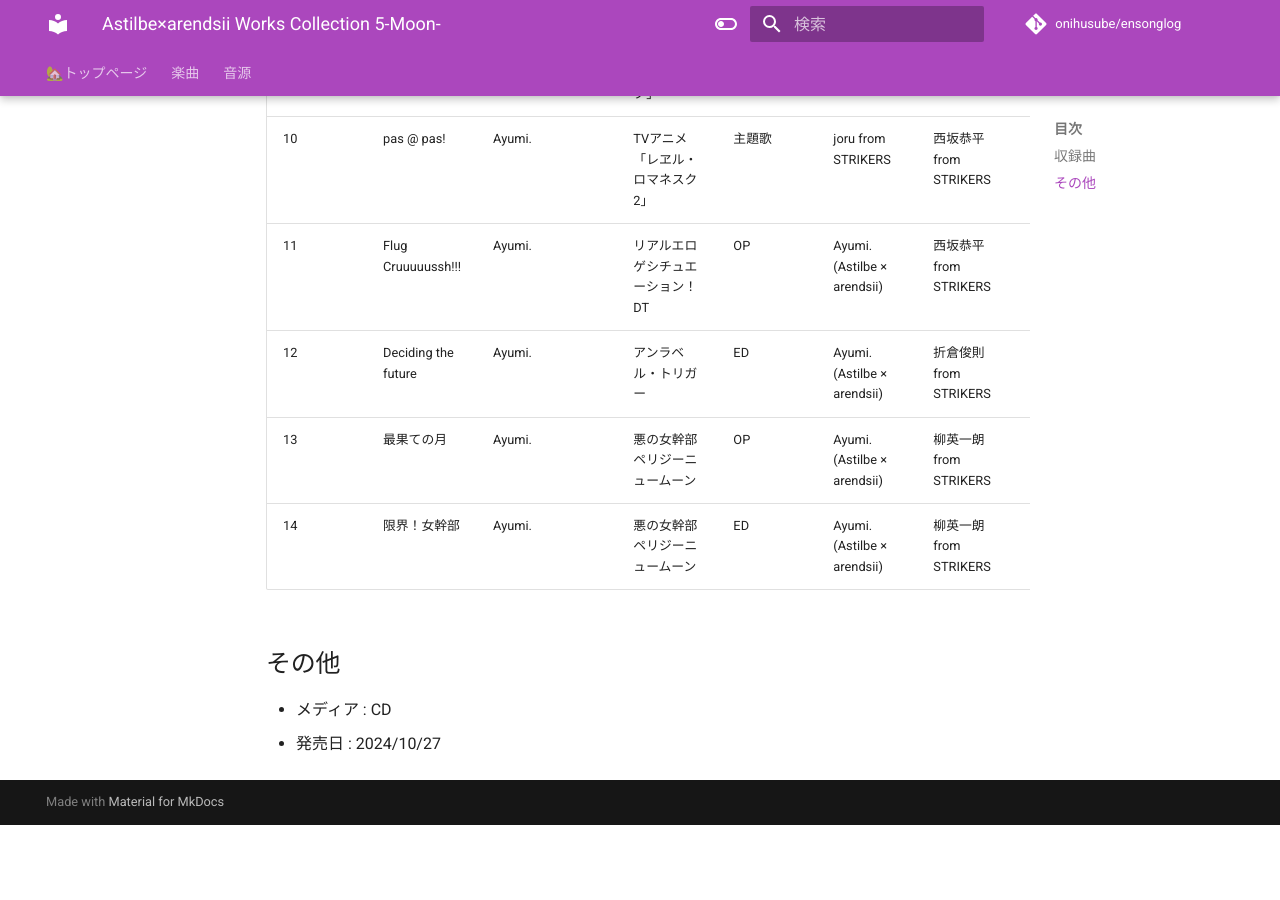
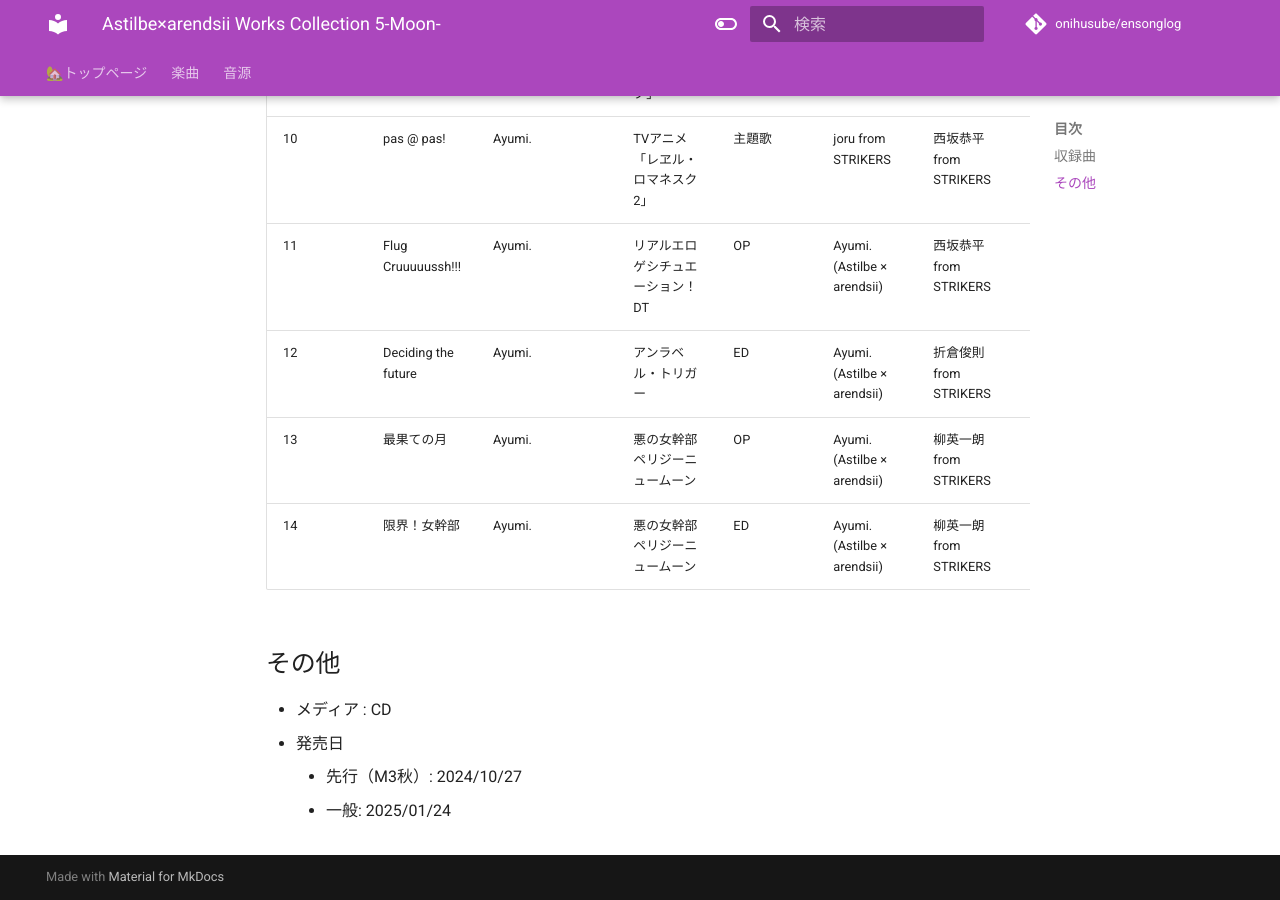
Before and after one commit to onihusube/ensonglog, an MkDocs documentation site: the page built from docs/2024/音源個別/Astilbe×arendsii Works Collection 5-Moon-.md, in a window 1280 px wide and 900 px high, scrolled down 1190 px. Built offline with MkDocs 1.6.1 and Material for MkDocs 9.7.7, drawn with Linux system fonts in a browser that asks for light colours; comment, search, counter and statistics services are not loaded; before the commit the page ends 2015 px from its top, so only the background shows below that.

Commit message:
情報追記と修正など

```diff
--- a/docs/2024/音源個別/Astilbe×arendsii Works Collection 5-Moon-.md
+++ b/docs/2024/音源個別/Astilbe×arendsii Works Collection 5-Moon-.md
@@ -22,4 +22,6 @@
 ## その他
 
 - メディア : CD
-- 発売日 : 2024/10/27
+- 発売日
+    - 先行（M3秋）: 2024/10/27
+    - 一般: 2025/01/24
```
Also changed, not shown: docs/2024/楽曲.md (+2 -2 lines), docs/2025/音源.md (+1 -0 lines).
